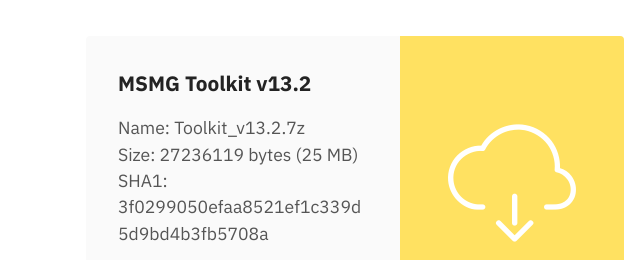
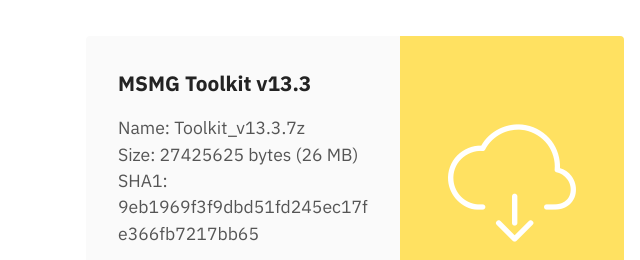
Before and after one commit to msmgtoolkit/msmgtoolkit.github.io, a plain HTML site: page downloads.html in a window 1280 px wide. Shown: the part 136-396 px from the top of the page, 0-640 px from the left. Drawn offline with Linux system fonts and the light colour scheme; files whose address does not match are found by name.

Commit message:
Updated the Toolkit to v13.3

```diff
--- a/downloads.html
+++ b/downloads.html
@@ -70,10 +70,10 @@
                 <div class="card-wrapper mbr-flex">
                     <div class="card-box align-left">
 
-                        <h5 class="card-title mbr-fonts-style align-left mb-3 display-7"><strong>MSMG Toolkit v13.2</strong></h5>
-                        <p class="mbr-text mbr-fonts-style mb-3 display-4">Name: Toolkit_v13.2.7z
-<br>Size: 27236119 bytes (25 MB)
-<br>SHA1: 3f0299050efaa8521ef1c339d5d9bd4b3fb5708a&nbsp;</p>
+                        <h5 class="card-title mbr-fonts-style align-left mb-3 display-7"><strong>MSMG Toolkit v13.3</strong></h5>
+                        <p class="mbr-text mbr-fonts-style mb-3 display-4">Name: Toolkit_v13.3.7z
+<br>Size: 27425625 bytes (26 MB)
+<br>SHA1: 9eb1969f3f9dbd51fd245ec17fe366fb7217bb65&nbsp;</p>
                         <div class="mbr-section-btn"><a href="https://download.ru/folders/BiHp44Yh" class="btn btn-primary display-4" target="_blank">Download</a></div>
                     </div>
                     <div class="img-wrapper img1 align-center">
```
